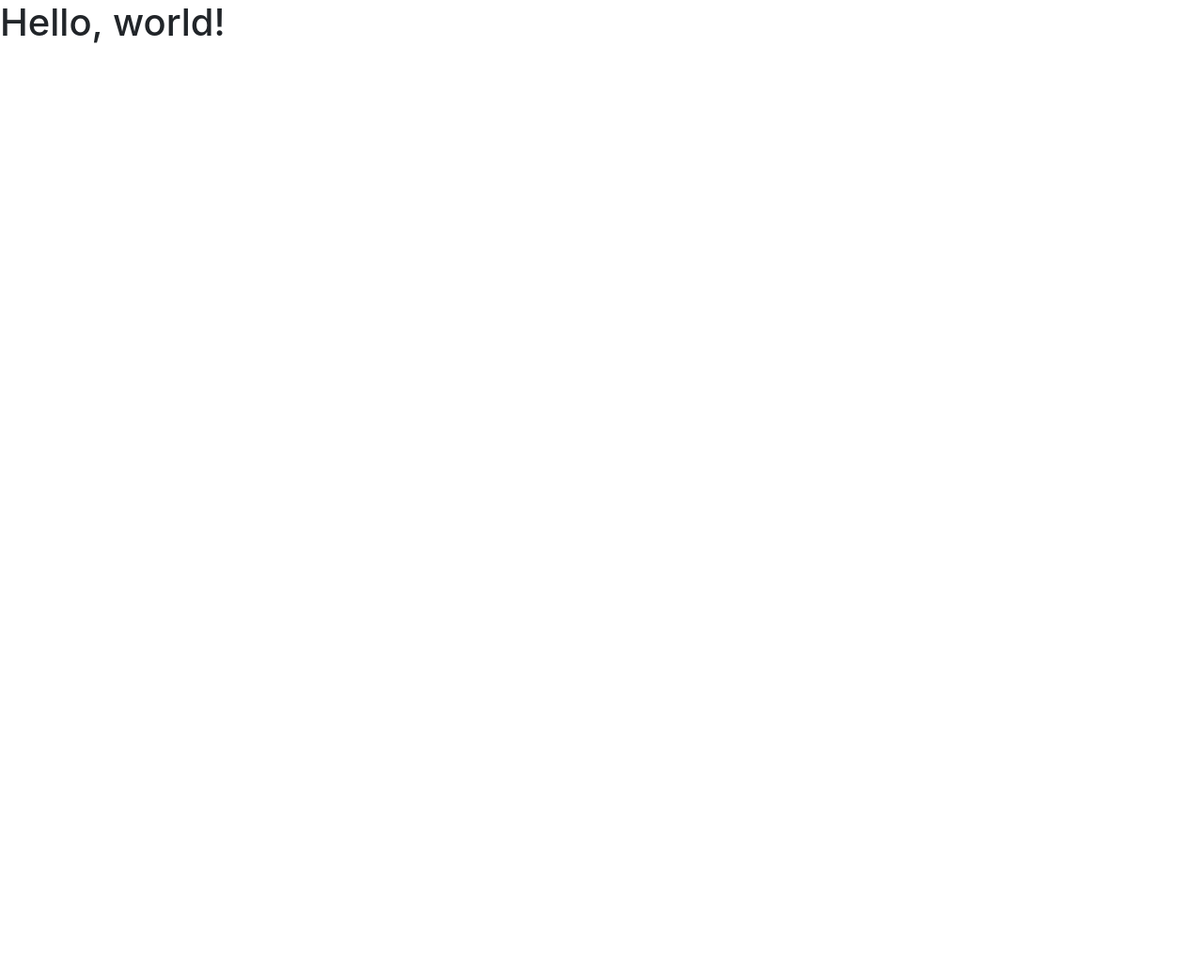
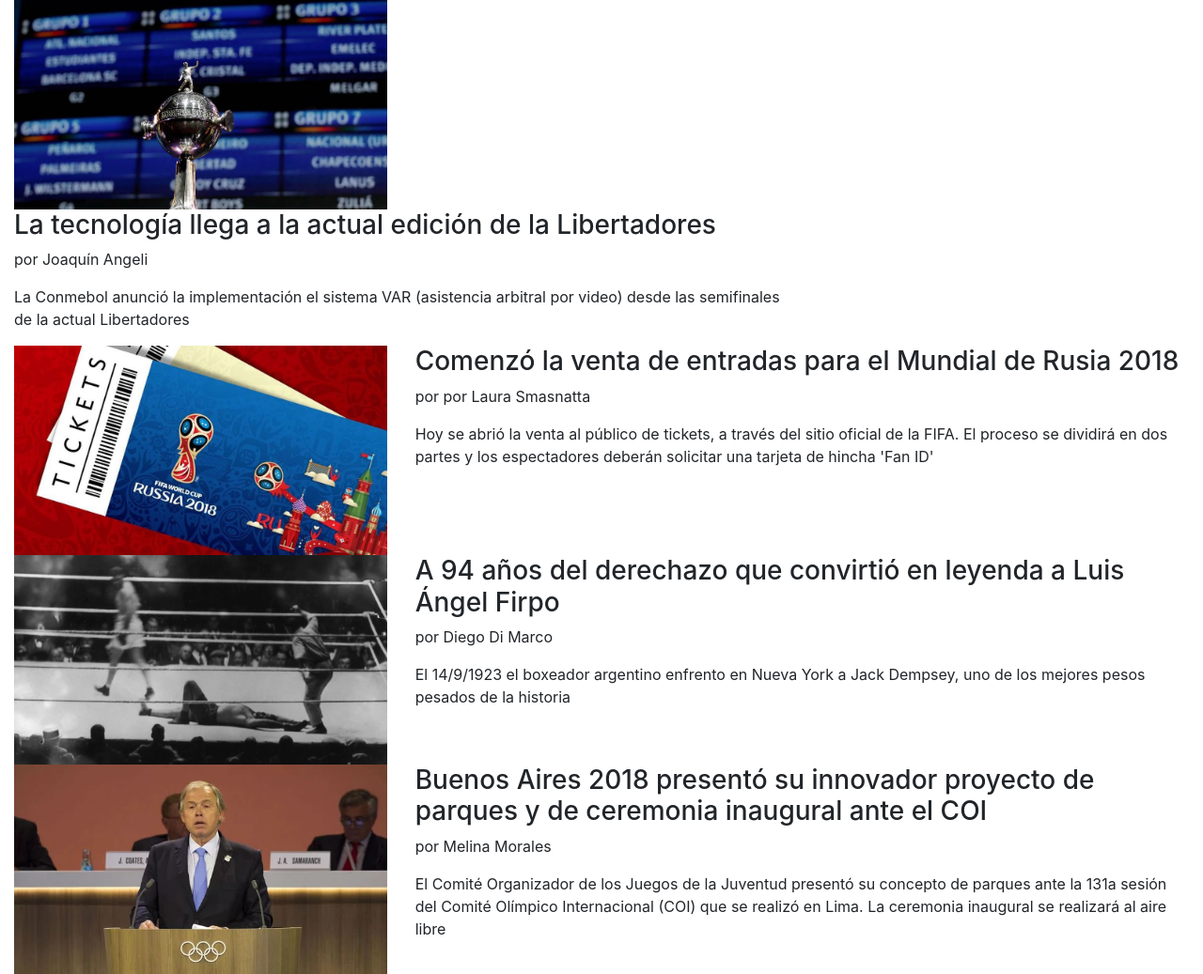
Before and after one commit to Jesinug/PWFE-M1-06, a plain HTML site: page index.html in a window 1280 px wide. Shown: the whole page at 94% size. Before the commit the page ends 800 px from the top, so only its background shows below. Drawn offline with nearby package versions, Linux system fonts and the light colour scheme.

Commit message:
Practicando con grillas flexibles

```diff
--- a/index.html
+++ b/index.html
@@ -8,10 +8,81 @@
     <!-- Bootstrap CSS -->
     <link rel="stylesheet" href="https://stackpath.bootstrapcdn.com/bootstrap/4.3.1/css/bootstrap.min.css" integrity="sha384-ggOyR0iXCbMQv3Xipma34MD+dH/1fQ784/j6cY/iJTQUOhcWr7x9JvoRxT2MZw1T" crossorigin="anonymous">
 
-    <title>Hello, world!</title>
-  </head>
-  <body>
-    <h1>Hello, world!</h1>
+    <title>DX+ - DeporteXtremo+</title>
+    </head>
+
+    <body>
+      <main>
+
+      <section class="container-fluid" id="ultimas-noticias">
+
+        <div class="row">
+          <div class="col-12 col-sm-6 col-md-12">
+
+          <!-- Noticia #1 -->
+      <article class="row">
+            <div class="col-12 col-md-3 col-lg-4">
+            <img src="img/sorteo-libertadores.jpg" class="img-fluid">
+            </div>
+            <div class="col-12 col-md-9 col-lg-8">
+            </div>
+          <div class="col-12 col-md-9 col-lg-8">
+            <h3>La tecnología llega a la actual edición de la Libertadores</h3>
+            <p>por Joaquín Angeli</p>
+            <p>La Conmebol anunció la implementación el sistema VAR (asistencia arbitral por video) desde las semifinales de la actual Libertadores</p>
+        </div>
+      </article>
+      <!-- FIN Noticia #1 -->
+      </div>
+           <div class="col-12 col-sm-6 col-md-12">
+
+       <!-- Noticia #2 -->
+       <article class="row">
+            <div class="col-12 col-md-3 col-lg-4">
+           <img src="img/tickets-rusia-mundial.jpg" class="img-fluid">
+        </div>
+        <div class="col-12 col-md-9 col-lg-8">
+          <h3>Comenzó la venta de entradas para el Mundial de Rusia 2018</h3>
+          <p>por por Laura Smasnatta</p>
+          <p>Hoy se abrió la venta al público de tickets, a través del sitio oficial de la FIFA. El proceso se dividirá en dos partes y los espectadores deberán solicitar una tarjeta de hincha 'Fan ID'</p>
+        </div>
+      </article>
+      <!-- FIN Noticia #2 -->
+
+      </div>
+        <div class="col-12 col-sm-6 col-md-12">
+
+       <!-- Noticia #3 -->
+       <article class="row">
+            <div class="col-12 col-md-3 col-lg-4">
+           <img src="img/firpo.jpg" class="img-fluid">
+        </div>
+        <div class="col-12 col-md-9 col-lg-8">
+          <h3>A 94 años del derechazo que convirtió en leyenda a Luis Ángel Firpo</h3>
+          <p>por Diego Di Marco</p>
+          <p>El 14/9/1923 el boxeador argentino enfrento en Nueva York a Jack Dempsey, uno de los mejores pesos pesados de la historia</p>
+        </div>
+      </article>
+      <!-- FIN Noticia #3 -->
+      </div>
+
+      <div class="col-12 col-sm-6 col-md-12">
+      <!-- Noticia #4 -->
+       <article class="row">
+            <div class="col-12 col-md-3 col-lg-4">
+           <img src="img/buenos-aires.jpg" class="img-fluid">
+        </div>
+        <div class="col-12 col-md-9 col-lg-8">
+          <h3>Buenos Aires 2018 presentó su innovador proyecto de parques y de ceremonia inaugural ante el COI</h3>
+          <p>por Melina Morales</p>
+          <p>El Comité Organizador de los Juegos de la Juventud presentó su concepto de parques ante la 131a sesión del Comité Olímpico Internacional (COI) que se realizó en Lima. La ceremonia inaugural se realizará al aire libre</p>
+        </div>
+      </article>
+      <!-- FIN Noticia #4 -->
+
+  </section>
+
+  </main>
 
     <!-- Optional JavaScript -->
     <!-- jQuery first, then Popper.js, then Bootstrap JS -->
```
